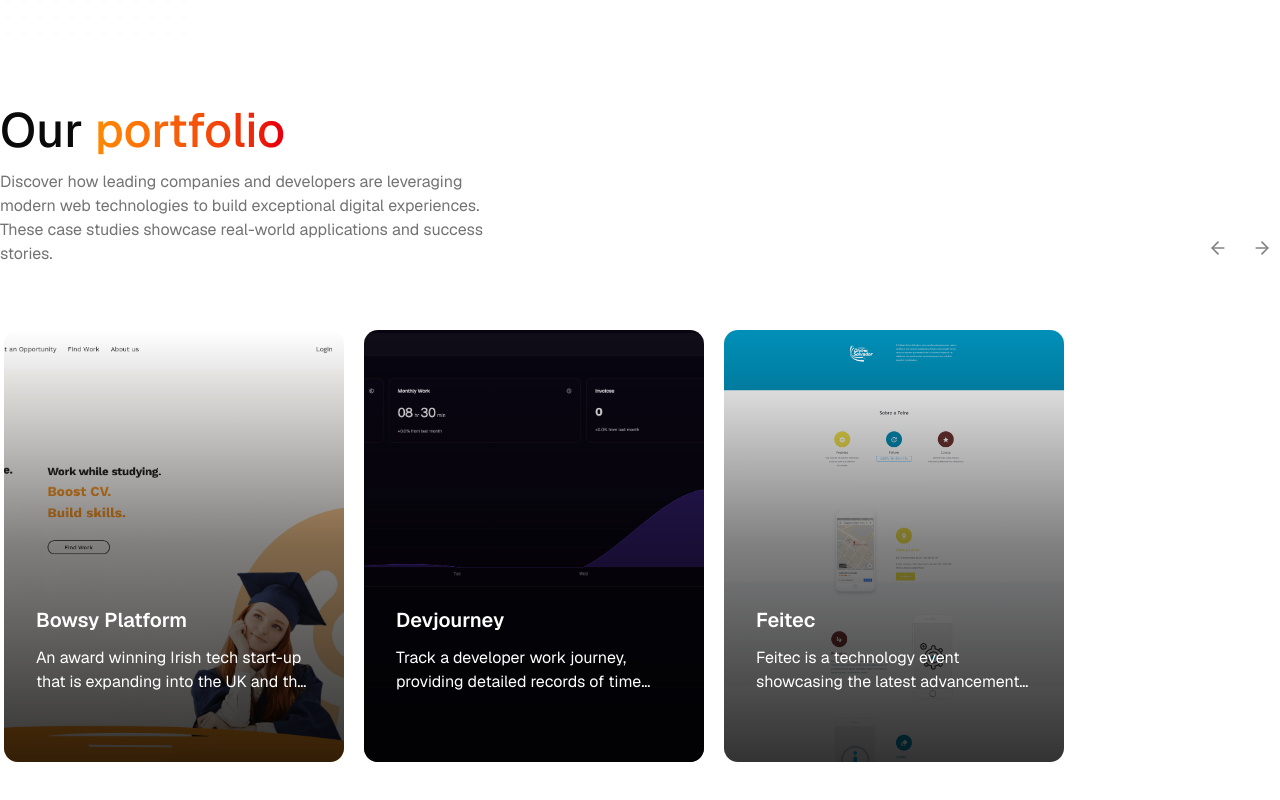
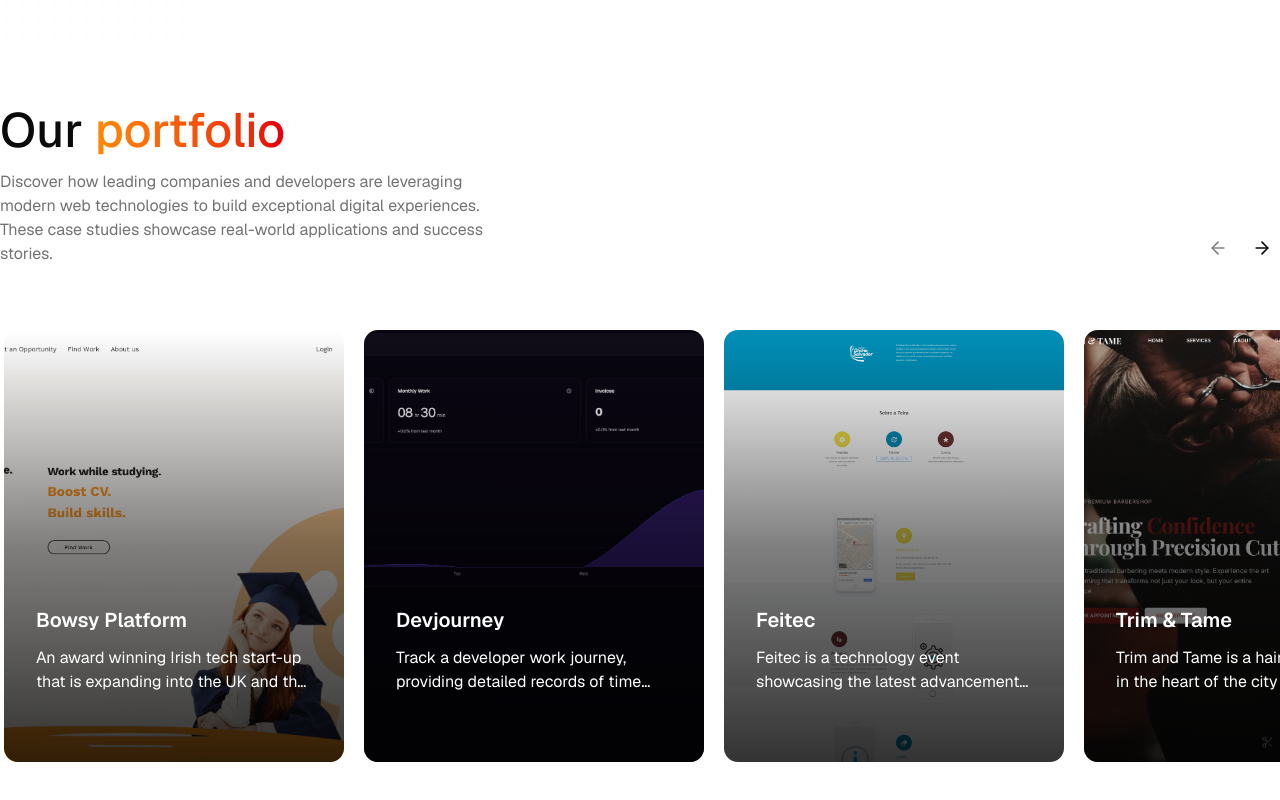
Before and after one commit to devity-web/devity-next, a Next.js app: page / in a window 1280 px wide. Shown: the part 4601-5401 px from the top of the page. Built offline with nearby package versions, Linux system fonts and the light colour scheme.

Commit message:
feat: new gallery

```diff
--- a/components/gallery.tsx
+++ b/components/gallery.tsx
@@ -49,6 +49,14 @@
       description: t('portfolio.itemThree'),
       href: '/',
       image: '/feitec.png',
+    },
+    {
+      id: 'trim-tame',
+      title: 'Trim & Tame',
+      description:
+        'Trim and Tame is a hair salon located in the heart of the city of Toronto. They offer a variety of services including haircuts, hair coloring, and hair styling.',
+      href: 'https://barber-next-seven.vercel.app/',
+      image: '/trim-tame.png',
     },
   ];
 
```
Also changed, not shown: public/trim-tame.png (added).
